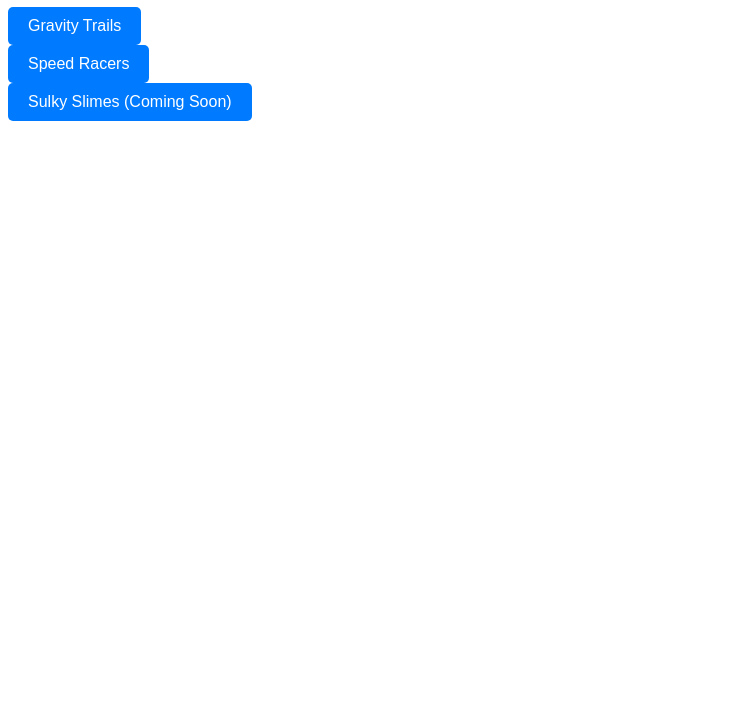
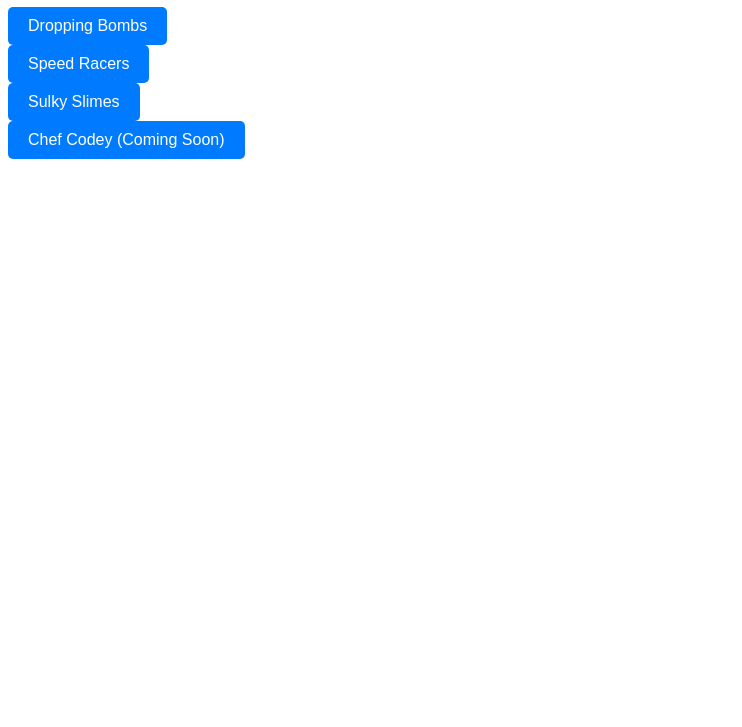
Before and after one commit to cnr-NHarden/My-Game-Hub, a plain HTML site: page index.html in a window 1280 px wide. Shown: the part 73-800 px from the top of the page, without its empty margins (0-742 px from the left). Drawn offline with Linux system fonts and the light colour scheme.

Commit message:
Update index.html

```diff
--- a/index.html
+++ b/index.html
@@ -3,13 +3,30 @@
 <head>
 <meta charset="UTF-8">
 <meta name="viewport" content="width=device-width, initial-scale=1.0">
-<title>My Website</title>
+<title>Nolan Archive</title>
 </head>
 <body>
 <h1>A Archive Of All My Past And Upcoming Projects</h1>
 </body>
-  <form action="https://www.example.com">
-    <input type="submit" value="Gravity Trails" class="button">
+  <form action="https://cnr-nharden.github.io/NH-GT/">
+    <input type="submit" value="Dropping Bombs" class="button">
+</form>
+
+<style>
+.button {
+    padding: 10px 20px;
+    font-size: 16px;
+    color: white;
+    background-color: #007BFF;
+    border: black;
+    border-radius: 5px;
+    cursor: pointer;
+}
+.button:hover {
+    background-color: #0056b3;
+}
+    <form action="https://cnr-nharden.github.io/NH-GT/">
+      <input type="submit" value="Gravity Trails" class="button">
 </form>
 
 <style>
@@ -26,8 +43,7 @@
     background-color: #0056b3;
 }
 </style>
-  </body>
-  <form action="https://www.example.com">
+  <form action="https://cnr-nharden.github.io/NH-SPEED/">
     <input type="submit" value="Speed Racers" class="button">
 </form>
 
@@ -45,9 +61,28 @@
     background-color: #0056b3;
 }
 </style>
+  <form action="https://www.example.com">
+    <input type="submit" value="Sulky Slimes" class="button">
+</form>
+
+<style>
+.button {
+    padding: 10px 20px;
+    font-size: 16px;
+    color: white;
+    background-color: #007BFF;
+    border: black;
+    border-radius: 5px;
+    cursor: pointer;
+}
+.button:hover {
+    background-color: #0056b3;
+}
+</style>
+</style>
   </body>
   <form action="https://www.example.com">
-    <input type="submit" value="Sulky Slimes (Coming Soon)" class="button">
+    <input type="submit" value="Chef Codey (Coming Soon)" class="button">
 </form>
 
 <style>
@@ -65,5 +100,4 @@
 }
 </style>
 
-
 </html>
```
